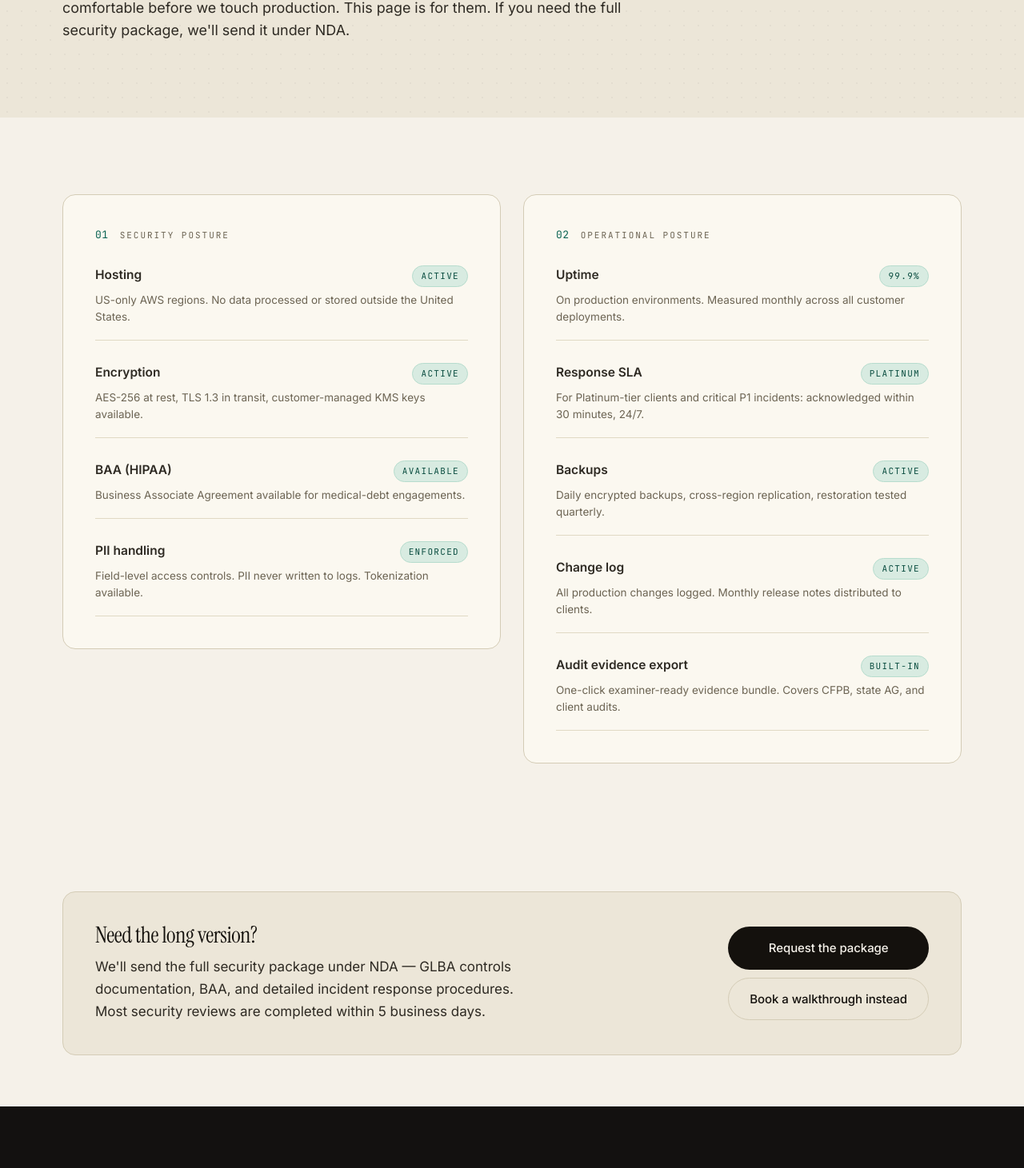
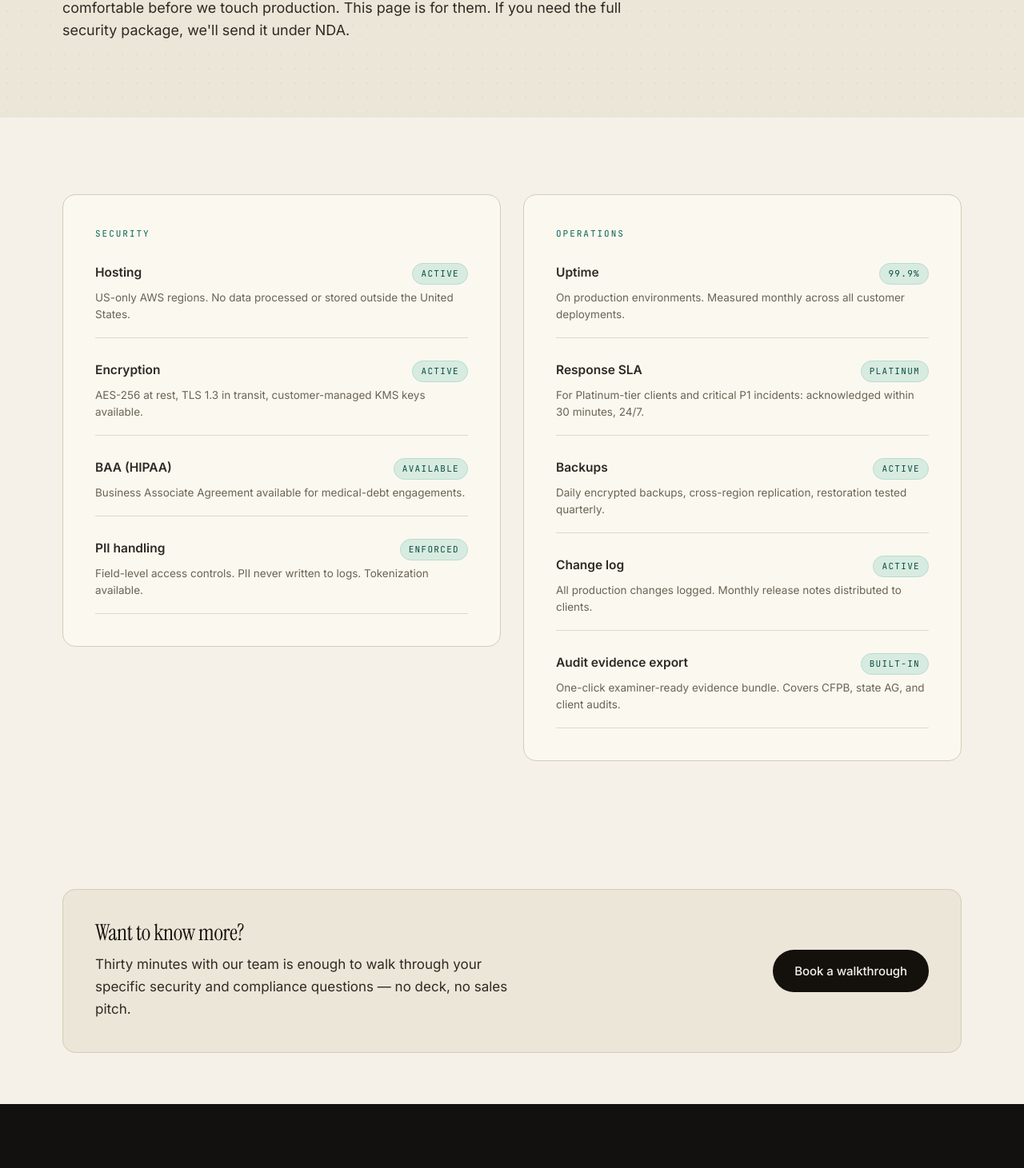
Before and after one commit to bagriso/aurore-web-redesign, a Next.js app: page /trust in a window 1280 px wide. Shown: the part 478-1939 px from the top of the page at 80% size. Built offline with nearby package versions, Linux system fonts and the light colour scheme.

Commit message:
fix: trust page — remove posture labels, simplify CTA to walkthrough

```diff
--- a/app/trust/page.tsx
+++ b/app/trust/page.tsx
@@ -82,14 +82,9 @@ export default function TrustPage() {
         <div className="container">
           <div className="grid-2" style={{ gap: 28, alignItems: "start" }}>
 
-            {/* § 01 Security posture */}
+            {/* § 01 Security */}
             <div className="card card-pad-lg flow-lg">
-              <div>
-                <div className="section-mark" style={{ marginBottom: 14 }}>
-                  <span className="num">01</span>
-                  <span className="label">Security posture</span>
-                </div>
-              </div>
+              <p className="eyebrow accent">Security</p>
               <div className="flow-lg">
                 <TrustRow
                   label="Hosting"
@@ -118,14 +113,9 @@ export default function TrustPage() {
               </div>
             </div>
 
-            {/* § 02 Operational posture */}
+            {/* § 02 Operational */}
             <div className="card card-pad-lg flow-lg">
-              <div>
-                <div className="section-mark" style={{ marginBottom: 14 }}>
-                  <span className="num">02</span>
-                  <span className="label">Operational posture</span>
-                </div>
-              </div>
+              <p className="eyebrow accent">Operations</p>
               <div className="flow-lg">
                 <TrustRow
                   label="Uptime"
@@ -170,17 +160,15 @@ export default function TrustPage() {
           <div className="card bg-paper-2 card-pad-lg" style={{ display: "flex", justifyContent: "space-between", alignItems: "center", flexWrap: "wrap", gap: 28, border: "1px solid var(--line)" }}>
             <div style={{ maxWidth: "52ch" }}>
               <h2 className="display h-sm" style={{ marginBottom: 12 }}>
-                Need the long version?
+                Want to know more?
               </h2>
               <p className="body-lg">
-                We&apos;ll send the full security package under NDA — GLBA controls documentation,
-                BAA, and detailed incident response procedures. Most security reviews are
-                completed within 5 business days.
+                Thirty minutes with our team is enough to walk through your specific
+                security and compliance questions — no deck, no sales pitch.
               </p>
             </div>
             <div style={{ display: "flex", flexDirection: "column", gap: 10, flexShrink: 0 }}>
-              <Link href="/contact" className="btn btn-primary btn-lg">Request the package</Link>
-              <Link href="/contact" className="btn btn-ghost btn-lg">Book a walkthrough instead</Link>
+              <Link href="/contact" className="btn btn-primary btn-lg">Book a walkthrough</Link>
             </div>
           </div>
         </div>
```
